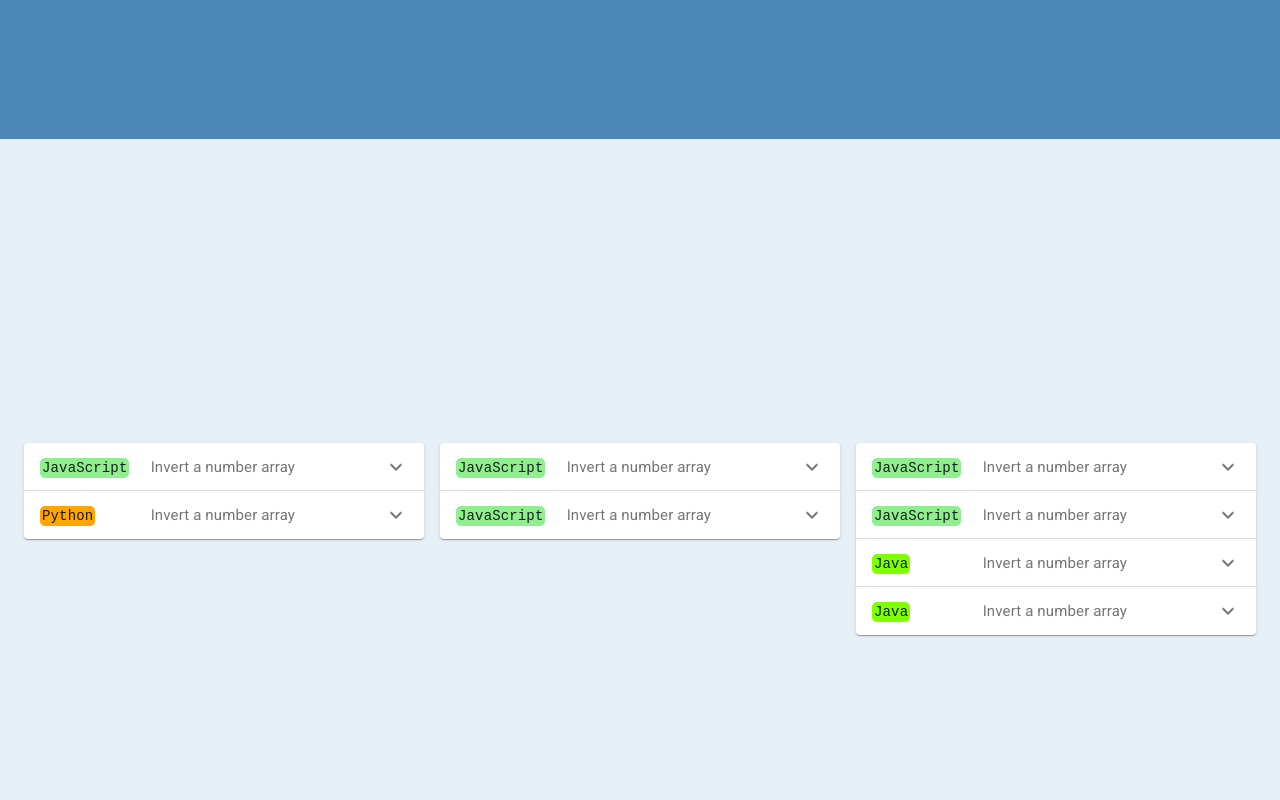
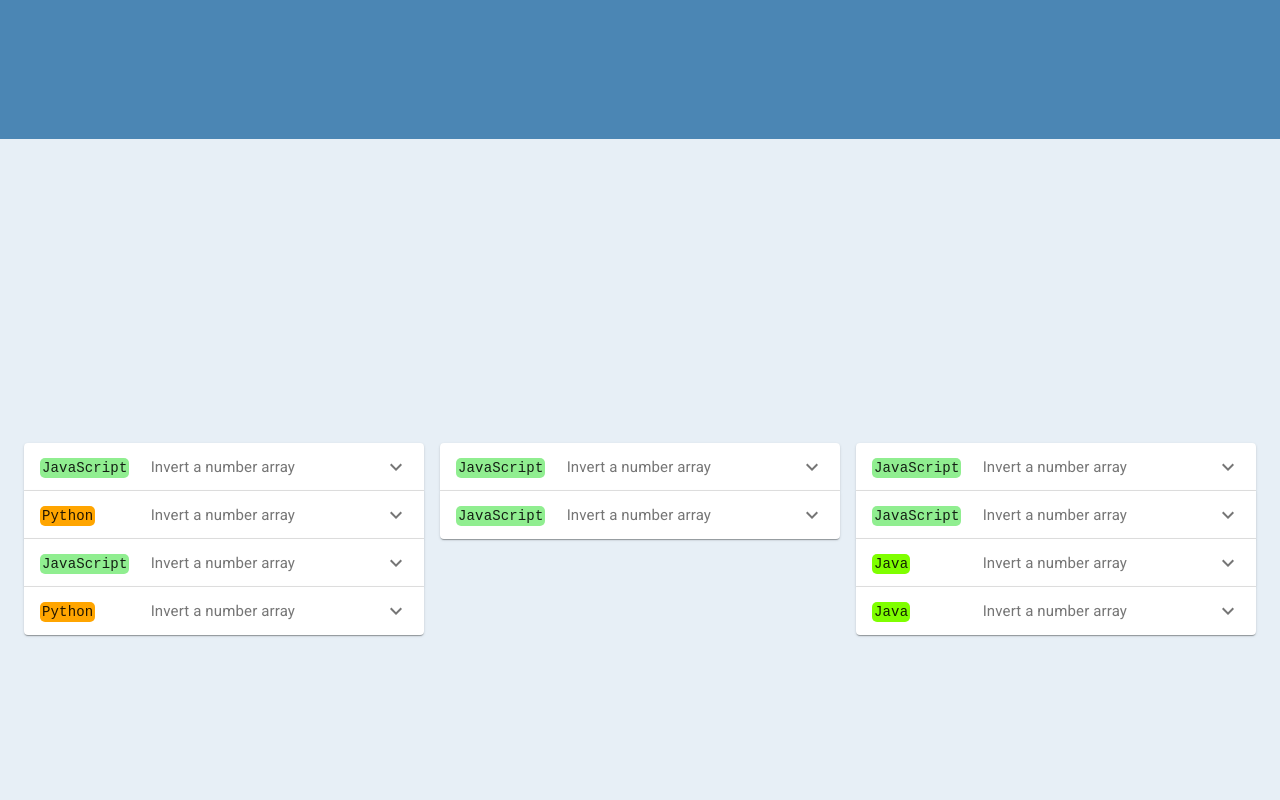
Before and after one commit to KVN2099/landing-page, a React (Create React App) app: page / in a window 1280 px wide. Shown: the part 1560-2360 px from the top of the page. Built offline with nearby package versions, Linux system fonts and the light colour scheme.

Commit message:
Resolved responsive issue in coding challenges container-content

```diff
--- a/src/App.css
+++ b/src/App.css
@@ -52,7 +52,8 @@
         width: 100%;
         height: 315px;
         margin: 0;
-        display: flex;
+        display: inherit;
         height: max-content;
+        margin-top: 60px;
     }
 }
--- a/src/Components/Container/Container.css
+++ b/src/Components/Container/Container.css
@@ -11,7 +11,8 @@ h1 {
 
 .typography {
     position: relative;
-    height: 100vh;
+    height: max-content;
+    min-height: 100vh;
     display: flex;
     align-items: center;
 }
--- a/src/Slides/Coding Challenges/CodingChallenges.js
+++ b/src/Slides/Coding Challenges/CodingChallenges.js
@@ -36,7 +36,7 @@ function CodingChallenges() {
     };
     return (
         <ContainerLayout className="container-slide" id="coding-challenges" background={ colors.background }>
-            <div className={`challenges-container ${ classes.root }`}>
+            <div className={`container-content challenges-container ${ classes.root }`}>
                 <Grid container spacing={2}>
                     <Grid item xs>
                         { challenges.easy.map((accordion) => {
--- a/src/assets/Info/challenges.js
+++ b/src/assets/Info/challenges.js
@@ -1,4 +1,18 @@
 const easy = [
+        {
+            "id": "panel-easy1",
+            "type": "JavaScript",
+            "name": "Invert a number array",
+            "description": "Invert a number array with 10 numbers without defining extra variables.",
+            "link": ""
+        },
+        {
+            "id": "panel-easy2",
+            "type": "Python",
+            "name": "Invert a number array",
+            "description": "Hello world!",
+            "link": ""
+        },
         {
             "id": "panel-easy1",
             "type": "JavaScript",
```
